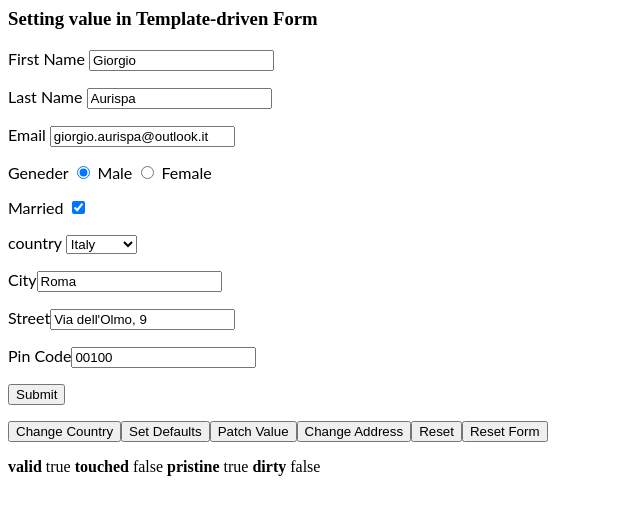
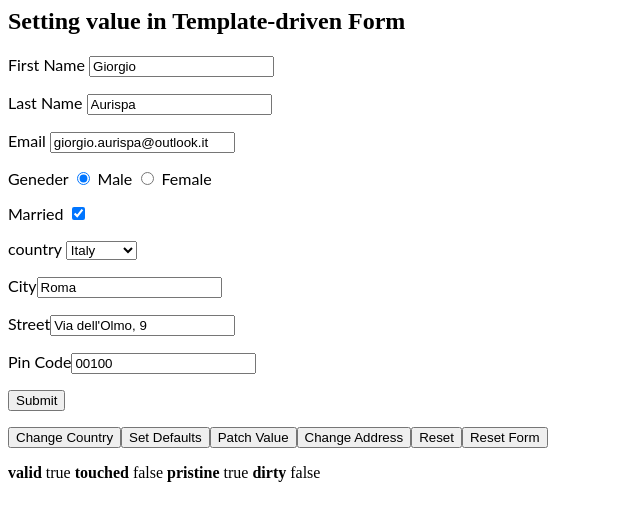
Before and after one commit to MatteoMit/angular7-template-driven-form, an Angular app: page / in a window 1280 px wide. Shown: the top 520 px of the page, without its empty margins (0-640 px from the left). Built offline with nearby package versions, Linux system fonts and the light colour scheme.

Commit message:
1 file modified

```diff
--- a/src/app/app.component.html
+++ b/src/app/app.component.html
@@ -1,6 +1,6 @@
-<h3>
+<h2>
  {{ title }}
-</h3>
+</h2>
 
 <form #contactForm="ngForm" (ngSubmit)="onSubmit()">
 
```
